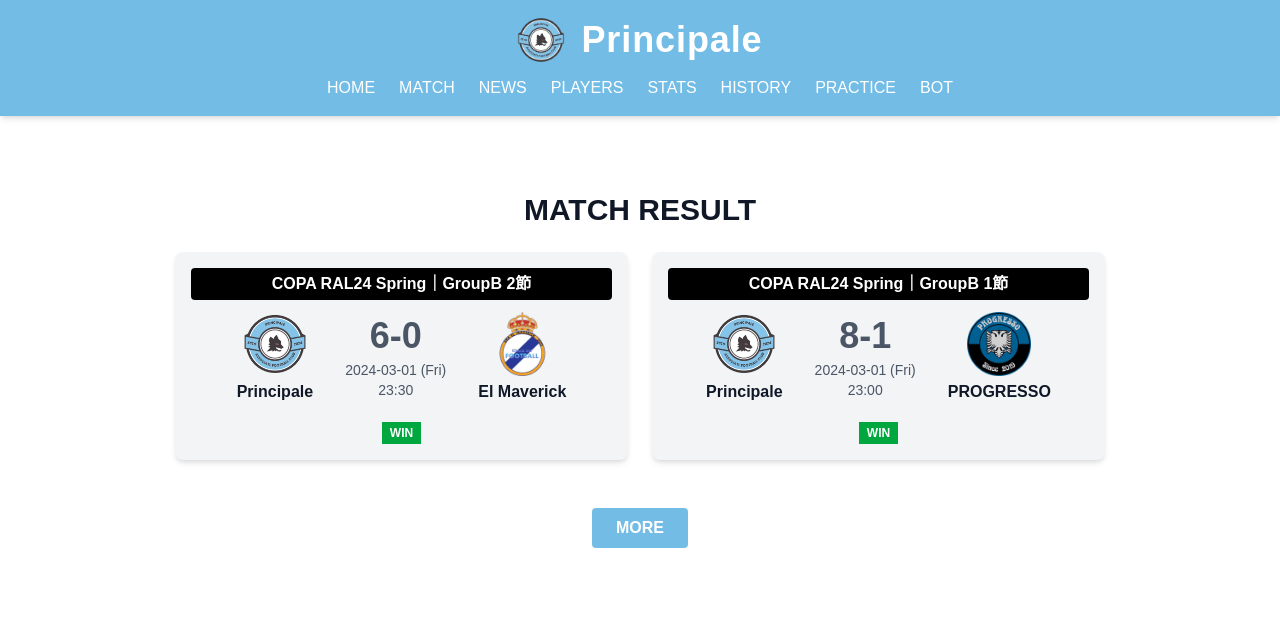
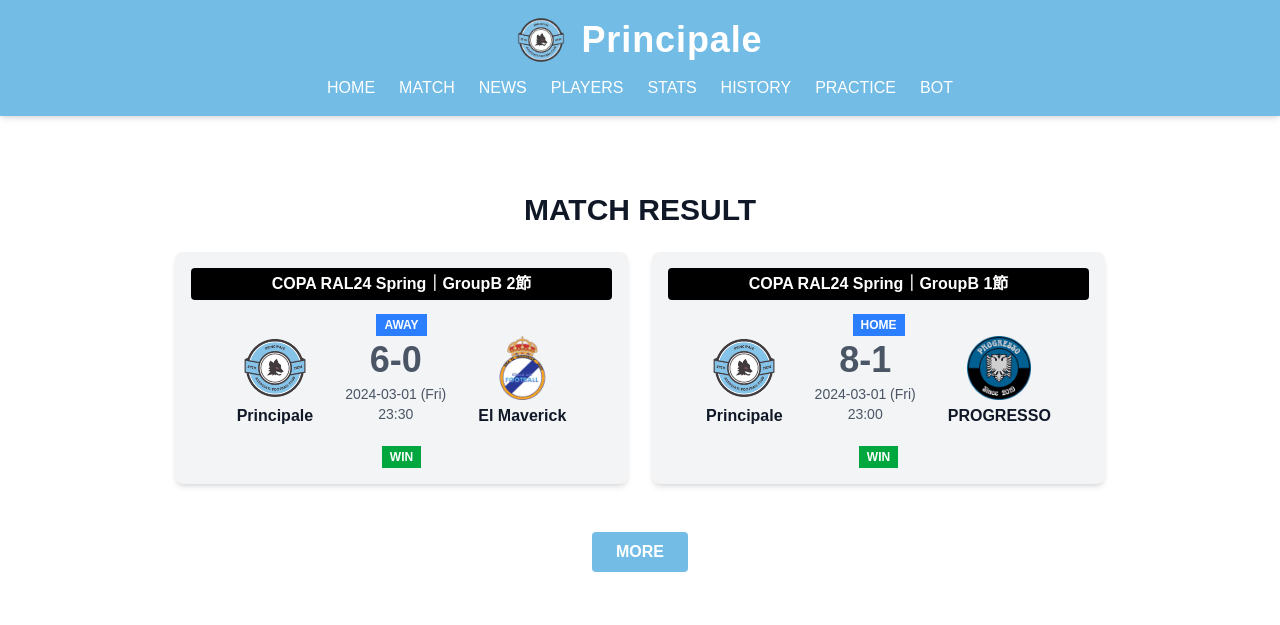
Before and after one commit to kinnuku/principale, a plain HTML site: page index.html in a window 1280 px wide. Shown: the top 625 px of the page. Drawn offline with nearby package versions, Linux system fonts and the light colour scheme.

Commit message:
Update index.html

```diff
--- a/index.html
+++ b/index.html
@@ -150,6 +150,13 @@ fetch('data/matches.json')
             ${match.tournament}｜${match.round}
           </p>
 
+          <!-- H&A -->
+          <div class="text-center mt-2">
+            <span class="text-xs font-bold px-2 py-1 bg-blue-500 text-white">
+              ${match.home_away}
+            </span>
+          </div>
+
           <div class="flex items-center justify-center gap-8 mb-4">
             <!-- 自チーム -->
             <div class="text-center">
```
